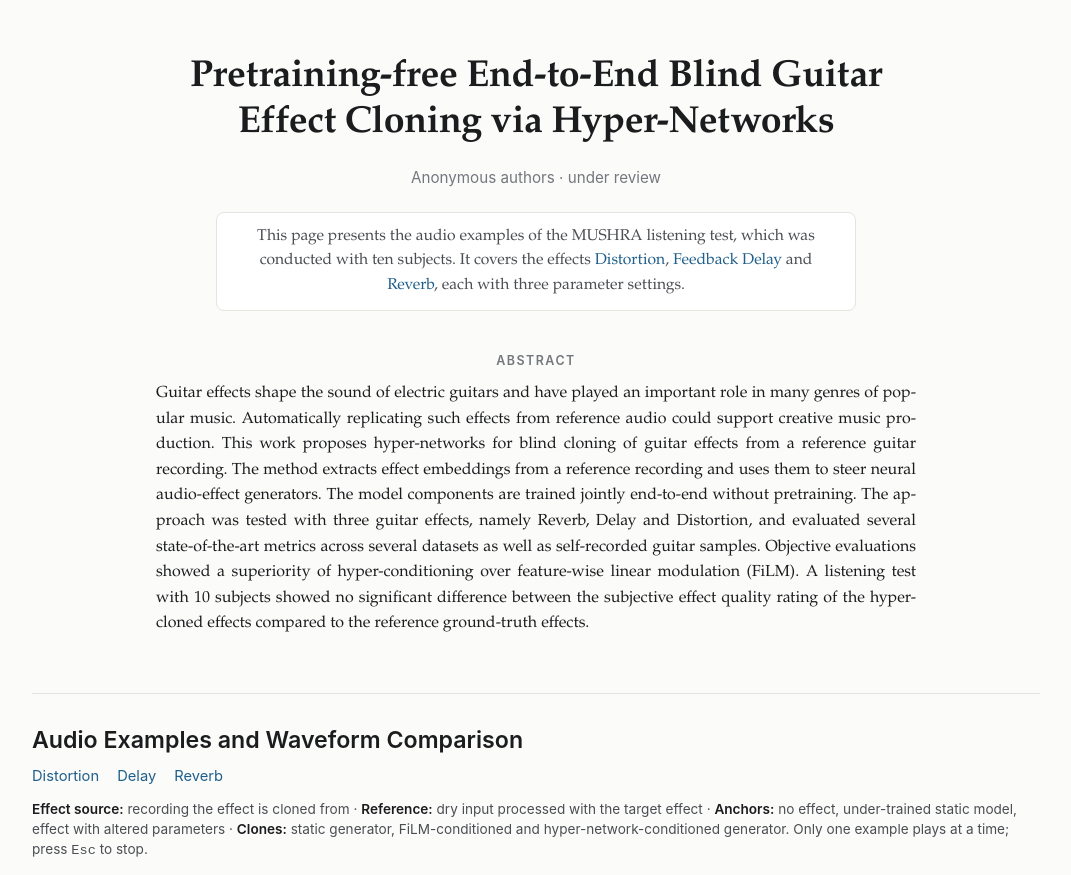
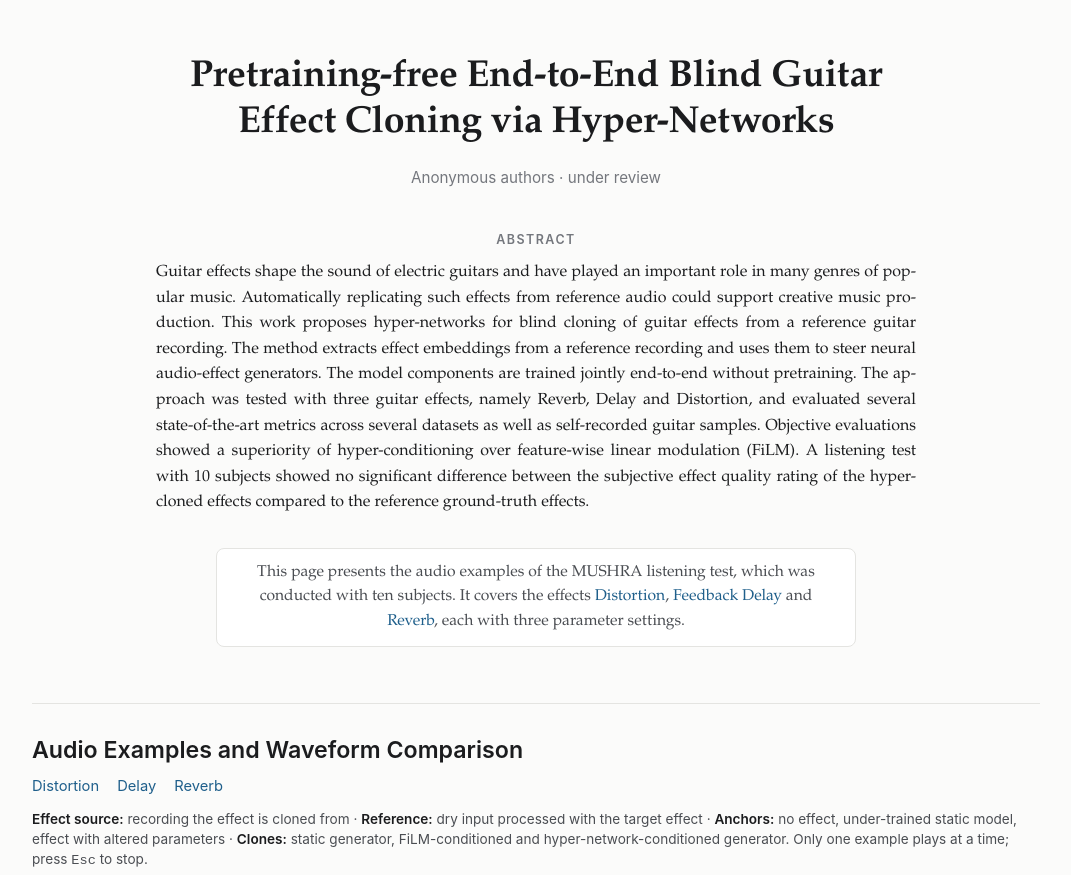
Before and after one commit to 02VHOKM4/BlindGuitarEffectCloning, a plain HTML site: page index.html in a window 1280 px wide. Shown: the top 875 px of the page, without its empty margins (104-1175 px from the left). Drawn offline with Linux system fonts and the light colour scheme.

Commit message:
Move MUSHRA note below the abstract
Co-Authored-By: Claude Opus 5.5 <noreply@anthropic.com>

```diff
--- a/index.html
+++ b/index.html
@@ -38,11 +38,11 @@ main{max-width:1040px;margin:0 auto;padding:56px 16px 80px}
 header.paper{max-width:820px;margin:0 auto 40px;text-align:center}
 h1{font-size:clamp(1.6rem,3.6vw,2.35rem);line-height:1.22;font-weight:600;letter-spacing:-.01em;margin:0 0 18px;text-wrap:balance}
 .authors{color:var(--ink-3);font-size:.95rem;margin:0}
-.intro{max-width:640px;margin:22px auto 0;padding:12px 18px;border:1px solid var(--line);border-radius:8px;
+.intro{max-width:640px;margin:0 auto 56px;text-align:center;padding:12px 18px;border:1px solid var(--line);border-radius:8px;
   background:var(--surface);color:var(--ink-2);font-size:.98rem;line-height:1.55;text-wrap:pretty}
 .intro a{color:var(--accent);text-decoration:none}
 .intro a:hover{text-decoration:underline}
-.abstract{max-width:760px;margin:0 auto 56px;padding:0}
+.abstract{max-width:760px;margin:0 auto 32px;padding:0}
 .abstract h2{font-size:.78rem;text-transform:uppercase;letter-spacing:.12em;color:var(--ink-3);font-weight:600;margin:0 0 10px;text-align:center}
 .abstract p{margin:0;text-align:justify;hyphens:auto;color:var(--ink)}
 h2.main{font-size:1.45rem;font-weight:600;margin:0 0 6px;padding-top:28px;border-top:1px solid var(--line)}
@@ -105,16 +105,17 @@ footer{max-width:1040px;margin:0 auto;padding:0 16px 48px;color:var(--ink-3);fon
   <header class="paper">
     <h1>Pretraining-free End-to-End Blind Guitar Effect Cloning via Hyper-Networks</h1>
     <p class="authors">Anonymous authors &middot; under review</p>
-    <p class="intro">This page presents the audio examples of the MUSHRA listening test, which was
-      conducted with ten subjects. It covers the effects <a href="#distortion">Distortion</a>,
-      <a href="#delay">Feedback Delay</a> and <a href="#reverb">Reverb</a>, each with three
-      parameter settings.</p>
   </header>
 
   <section class="abstract" aria-labelledby="h-abstract">
     <h2 id="h-abstract">Abstract</h2>
     <p>Guitar effects shape the sound of electric guitars and have played an important role in many genres of popular music. Automatically replicating such effects from reference audio could support creative music production. This work proposes hyper-networks for blind cloning of guitar effects from a reference guitar recording. The method extracts effect embeddings from a reference recording and uses them to steer neural audio-effect generators. The model components are trained jointly end-to-end without pretraining. The approach was tested with three guitar effects, namely Reverb, Delay and Distortion, and evaluated several state-of-the-art metrics across several datasets as well as self-recorded guitar samples. Objective evaluations showed a superiority of hyper-conditioning over feature-wise linear modulation (FiLM). A listening test with 10 subjects showed no significant difference between the subjective effect quality rating of the hyper-cloned effects compared to the reference ground-truth effects.</p>
   </section>
+
+  <p class="intro">This page presents the audio examples of the MUSHRA listening test, which was
+      conducted with ten subjects. It covers the effects <a href="#distortion">Distortion</a>,
+      <a href="#delay">Feedback Delay</a> and <a href="#reverb">Reverb</a>, each with three
+      parameter settings.</p>
 
   <h2 class="main">Audio Examples and Waveform Comparison</h2>
   <ul class="toc"><li><a href="#distortion">Distortion</a></li><li><a href="#delay">Delay</a></li><li><a href="#reverb">Reverb</a></li></ul>
```
